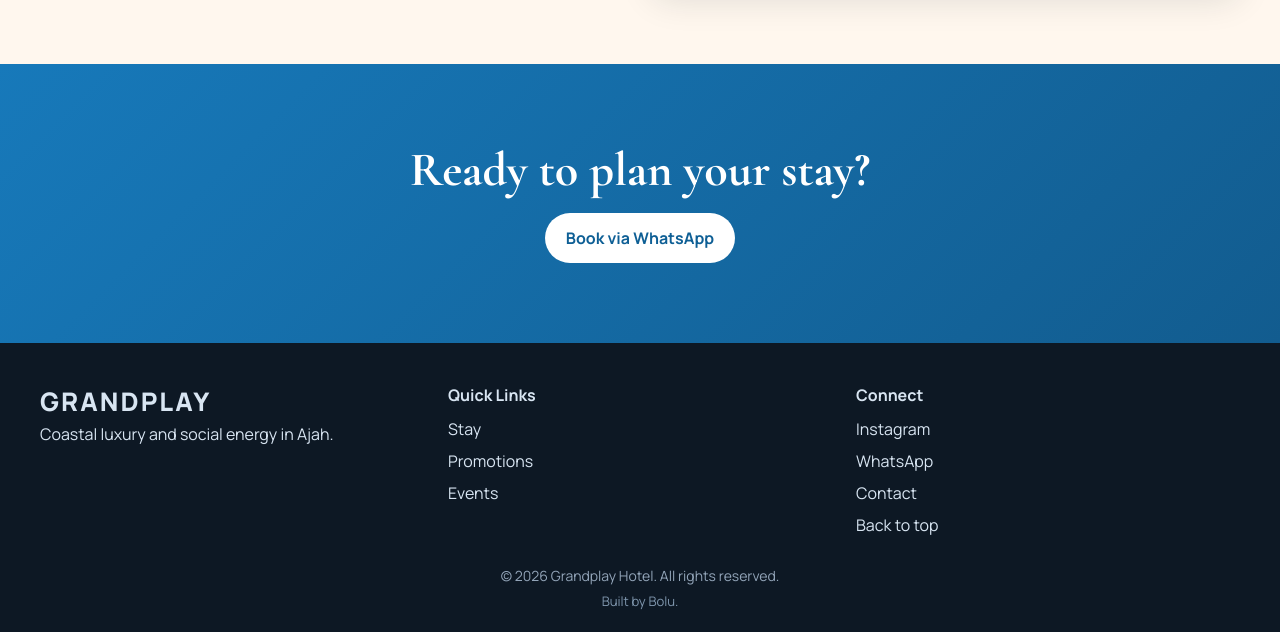
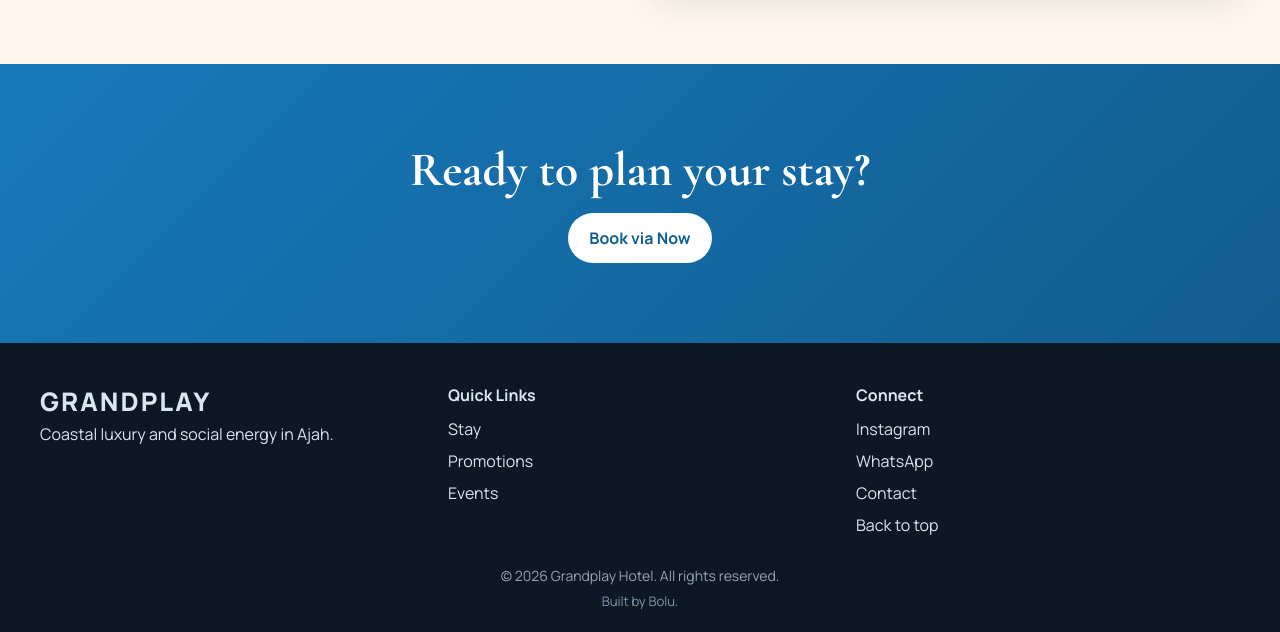
Before and after one commit to Boluthe/grandplay_hotel, a plain HTML site: page index.html in a window 1280 px wide. Shown: the part 5676-6308 px from the top of the page. Drawn offline with nearby package versions, Linux system fonts and the light colour scheme.

Commit message:
Push latest changes

```diff
--- a/index.html
+++ b/index.html
@@ -387,7 +387,7 @@
       <section class="section final-cta">
         <div class="container reveal">
           <h2>Ready to plan your stay?</h2>
-          <a class="btn btn-light" data-wa="Final CTA Booking" href="#">Book via WhatsApp</a>
+          <a class="btn btn-light" data-wa="Final CTA Booking" href="#">Book via Now</a>
         </div>
       </section>
     </main>
```
